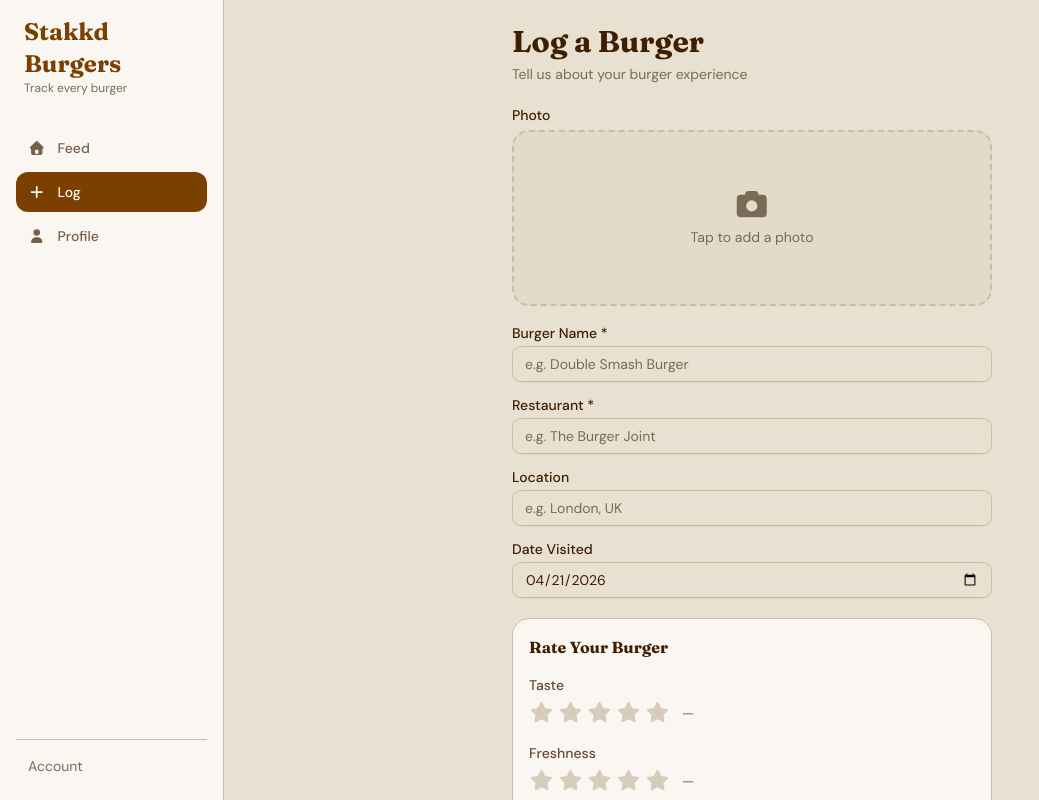
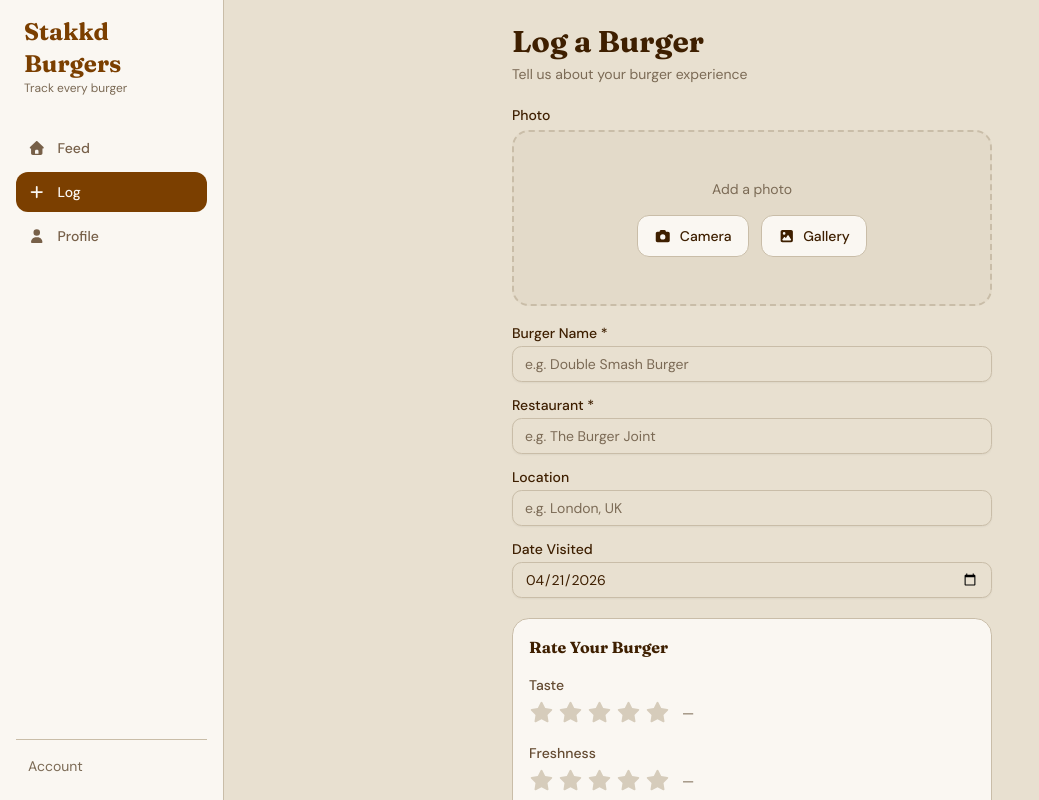
Before and after one commit to abritocenteno/stakkd_burgers, a Next.js app: page /log in a window 1280 px wide. Shown: the top 800 px of the page, without its empty margins (0-1039 px from the left). Built offline with nearby package versions, Linux system fonts and the light colour scheme; no server answers.

Commit message:
Add separate Camera and Gallery buttons for photo upload
Two explicit buttons replace the single tap target, each triggering
their own hidden input — camera uses capture="environment", gallery
opens the photo library directly.

Co-Authored-By: Claude Sonnet 4.6 <noreply@anthropic.com>

```diff
--- a/app/(app)/log/page.tsx
+++ b/app/(app)/log/page.tsx
@@ -12,7 +12,7 @@ import { Input } from "@/components/ui/input";
 import { Label } from "@/components/ui/label";
 import { Textarea } from "@/components/ui/textarea";
 import { FontAwesomeIcon } from "@fortawesome/react-fontawesome";
-import { faCamera, faSpinner } from "@fortawesome/free-solid-svg-icons";
+import { faCamera, faImage, faSpinner } from "@fortawesome/free-solid-svg-icons";
 import Image from "next/image";
 
 const RATING_FIELDS = [
@@ -45,7 +45,8 @@ export default function LogPage() {
   });
   const [photoFile, setPhotoFile] = useState<File | null>(null);
   const [photoPreview, setPhotoPreview] = useState<string | null>(null);
-  const fileInputRef = useRef<HTMLInputElement>(null);
+  const cameraInputRef = useRef<HTMLInputElement>(null);
+  const galleryInputRef = useRef<HTMLInputElement>(null);
 
   const totalScore =
     Object.values(ratings).reduce((a, b) => a + b, 0) / 6;
@@ -112,27 +113,47 @@ export default function LogPage() {
         {/* Photo */}
         <div>
           <Label className="mb-2 block">Photo</Label>
-          <button
-            type="button"
-            onClick={() => fileInputRef.current?.click()}
-            className="relative w-full h-44 rounded-xl border-2 border-dashed border-border hover:border-primary transition-colors bg-muted/30 flex flex-col items-center justify-center gap-2 overflow-hidden"
-          >
+          <div className="relative w-full h-44 rounded-xl border-2 border-dashed border-border bg-muted/30 overflow-hidden">
             {photoPreview ? (
-              <Image src={photoPreview} alt="Burger preview" fill className="object-cover rounded-xl" />
+              <>
+                <Image src={photoPreview} alt="Burger preview" fill className="object-cover" />
+                <div className="absolute inset-0 bg-black/30 flex items-center justify-center gap-3 opacity-0 hover:opacity-100 transition-opacity">
+                  <button type="button" onClick={() => cameraInputRef.current?.click()} className="bg-white/90 text-foreground rounded-lg px-3 py-2 text-sm font-medium flex items-center gap-2">
+                    <FontAwesomeIcon icon={faCamera} />
+                    Retake
+                  </button>
+                  <button type="button" onClick={() => galleryInputRef.current?.click()} className="bg-white/90 text-foreground rounded-lg px-3 py-2 text-sm font-medium flex items-center gap-2">
+                    <FontAwesomeIcon icon={faImage} />
+                    Gallery
+                  </button>
+                </div>
+              </>
             ) : (
-              <>
-                <FontAwesomeIcon icon={faCamera} className="text-3xl text-muted-foreground" />
-                <span className="text-sm text-muted-foreground">Tap to add a photo</span>
-              </>
+              <div className="absolute inset-0 flex flex-col items-center justify-center gap-4">
+                <span className="text-sm text-muted-foreground">Add a photo</span>
+                <div className="flex gap-3">
+                  <button
+                    type="button"
+                    onClick={() => cameraInputRef.current?.click()}
+                    className="flex items-center gap-2 bg-card border border-border rounded-lg px-4 py-2.5 text-sm font-medium hover:bg-muted transition-colors"
+                  >
+                    <FontAwesomeIcon icon={faCamera} />
+                    Camera
+                  </button>
+                  <button
+                    type="button"
+                    onClick={() => galleryInputRef.current?.click()}
+                    className="flex items-center gap-2 bg-card border border-border rounded-lg px-4 py-2.5 text-sm font-medium hover:bg-muted transition-colors"
+                  >
+                    <FontAwesomeIcon icon={faImage} />
+                    Gallery
+                  </button>
+                </div>
+              </div>
             )}
-          </button>
-          <input
-            ref={fileInputRef}
-            type="file"
-            accept="image/*"
-            className="hidden"
-            onChange={handlePhoto}
-          />
+          </div>
+          <input ref={cameraInputRef} type="file" accept="image/*" capture="environment" className="hidden" onChange={handlePhoto} />
+          <input ref={galleryInputRef} type="file" accept="image/*" className="hidden" onChange={handlePhoto} />
         </div>
 
         {/* Burger details */}
```
